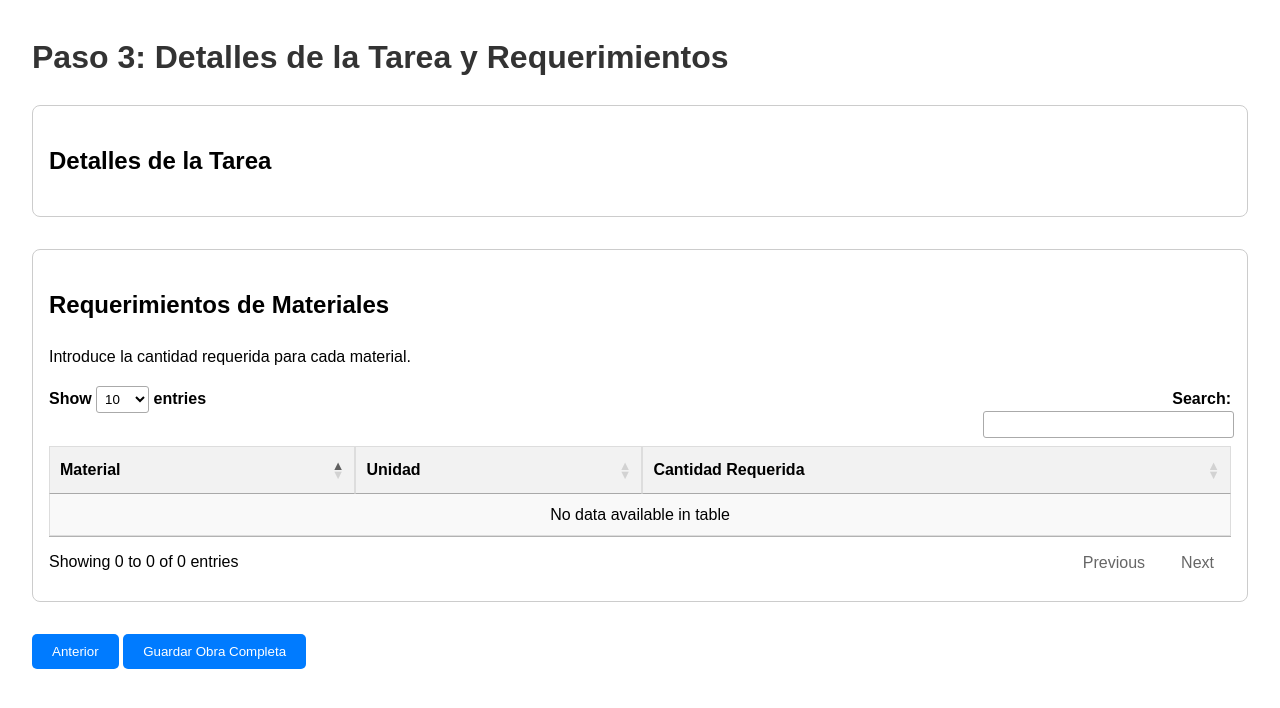
After one commit to leanderperez/cbt, a Django app: template templates/project_app/wizard_step_tarea.html in a window 1280 px wide. The commit adds this page. Shown: the top 708 px of the page. Run offline with Django 3.2, Linux system fonts and the light colour scheme; the template is opened without the code that fills it, so the values that code supplies are empty; some libraries are stand-ins or nearby versions.

Commit message:
integración con el wizard

```diff
--- a/app/forms.py
+++ b/app/forms.py
@@ -38,8 +38,8 @@ class TareaForm(forms.ModelForm):
             'fecha_fin_estimada', 'costo_mano_de_obra'
         ]
         widgets = {
-            'fecha_inicio': forms.DateTimeInput(attrs={'type': 'datetime-local'}),
-            'fecha_fin_estimada': forms.DateTimeInput(attrs={'type': 'datetime-local'}),
+            'fecha_inicio': forms.DateTimeInput(attrs={'type': 'date'}),
+            'fecha_fin_estimada': forms.DateTimeInput(attrs={'type': 'date'}),
         }
 
 class TareaUpdateProgressForm(forms.ModelForm):
@@ -66,6 +66,7 @@ RequerimientoMaterialFormSet = inlineformset_factory(
     extra=1,
     can_delete=True
 )
+
 """
 AsignacionMaterialFormSet = inlineformset_factory(
     Tarea,
--- a/app/models.py
+++ b/app/models.py
@@ -98,8 +98,8 @@ class Tarea(models.Model):
     nombre = models.CharField(max_length=200, verbose_name="Nombre de la Tarea")
     fase = models.ForeignKey(Fase, on_delete=models.CASCADE, verbose_name="Fase")
     descripcion = models.TextField(blank=True, verbose_name="Descripción")
-    fecha_inicio = models.DateTimeField(verbose_name="Fecha y Hora de Inicio")
-    fecha_fin_estimada = models.DateTimeField(verbose_name="Fecha Fin Estimada")
+    fecha_inicio = models.DateField(verbose_name="Fecha y Hora de Inicio")
+    fecha_fin_estimada = models.DateField(verbose_name="Fecha Fin Estimada")
     costo_mano_de_obra = models.DecimalField(
         max_digits=10, decimal_places=2,
         null=True, blank=True,
--- a/cbt/settings.py
+++ b/cbt/settings.py
@@ -27,6 +27,7 @@ INSTALLED_APPS = [
     'django.contrib.messages',
     'django.contrib.staticfiles',
     'app',
+    'formtools'
 ]
 
 MIDDLEWARE = [
--- a/templates/project_app/gantt_chart.html
+++ b/templates/project_app/gantt_chart.html
@@ -9,7 +9,7 @@
 {% block content %}
 
 
-    <div class="gantt-container">
+    <div class="gantt-container-1">
         <h2 class="title"> {{ obra_nombre }} - Project</h2>
         <svg id="gantt-chart"></svg>
     </div>
--- a/templates/project_app/obra_detail.html
+++ b/templates/project_app/obra_detail.html
@@ -100,6 +100,7 @@
                         {{ tarea.porcentaje_avance|floatformat:2 }}%
                     </div>
                 </div>
+                <a href="{% url 'tarea-edit-materials' pk=tarea.pk %}" class="btn">Editar Materiales</a>
             </div>
             {% endfor %}
         </div>
--- a/templates/project_app/obra_list.html
+++ b/templates/project_app/obra_list.html
@@ -38,7 +38,7 @@
     </table>
 </div>
 <div style="margin-left: 15px;">
-    <a href="{% url 'obra-create' %}" class="btn">Iniciar Nueva Obra</a>
+    <a href="{% url 'obra-wizard-create' %}" class="btn">Iniciar Nueva Obra</a>
 </div>
 
 
--- /dev/null
+++ b/templates/project_app/wizard_step_tarea.html
@@ -0,0 +1,126 @@
+<!DOCTYPE html>
+<html lang="es">
+<head>
+    <meta charset="UTF-8">
+    <meta name="viewport" content="width=device-width, initial-scale=1.0">
+    <title>Crear Tarea (Paso 3 de 3)</title>
+    <link rel="stylesheet" type="text/css" href="https://cdn.datatables.net/1.11.5/css/jquery.dataTables.css">
+    <style>
+        body { font-family: sans-serif; margin: 2em; line-height: 1.6; }
+        h1 { color: #333; }
+        form { margin-top: 1em; }
+        .form-section {
+            margin-bottom: 2em;
+            padding: 1em;
+            border: 1px solid #ccc;
+            border-radius: 8px;
+        }
+        .form-section label {
+            display: block;
+            margin-bottom: 0.5em;
+            font-weight: bold;
+        }
+        .form-section input, .form-section textarea {
+            width: 100%;
+            padding: 8px;
+            box-sizing: border-box;
+            border: 1px solid #ccc;
+            border-radius: 4px;
+        }
+        .btn-container {
+            margin-top: 1em;
+        }
+        .btn {
+            display: inline-block;
+            padding: 10px 20px;
+            background-color: #007bff;
+            color: white;
+            text-decoration: none;
+            border-radius: 5px;
+            border: none;
+            cursor: pointer;
+        }
+        .btn:hover { background-color: #0056b3; }
+        .materials-table-container {
+            margin-top: 2em;
+        }
+        table {
+            width: 100%;
+            border-collapse: collapse;
+            margin-top: 1em;
+        }
+        th, td {
+            border: 1px solid #ddd;
+            padding: 8px;
+            text-align: left;
+        }
+        th { background-color: #f2f2f2; }
+    </style>
+</head>
+<body>
+    <h1>Paso 3: Detalles de la Tarea y Requerimientos</h1>
+
+    <form method="post">
+        {% csrf_token %}
+        {{ wizard.management_form }}
+
+        <div class="form-section">
+            <h2>Detalles de la Tarea</h2>
+            {% for field in form %}
+                <p>
+                    <label for="{{ field.id_for_label }}">{{ field.label }}</label>
+                    {{ field }}
+                </p>
+            {% endfor %}
+        </div>
+
+        <div class="form-section materials-table-container">
+            <h2>Requerimientos de Materiales</h2>
+            <p>Introduce la cantidad requerida para cada material.</p>
+            <table id="materialsTable" class="display">
+                <thead>
+                    <tr>
+                        <th>Material</th>
+                        <th>Unidad</th>
+                        <th>Cantidad Requerida</th>
+                    </tr>
+                </thead>
+                <tbody>
+                    {% for material in materiales %}
+                        <tr>
+                            <td>{{ material.nombre }}</td>
+                            <td>{{ material.unidad }}</td>
+                            <td>
+                                <input type="number"
+                                       step="0.01"
+                                       name="material-quantity-{{ material.pk }}"
+                                       min="0">
+                            </td>
+                        </tr>
+                    {% endfor %}
+                </tbody>
+            </table>
+        </div>
+
+        <div class="btn-container">
+            <button name="wizard_goto_step" type="submit" value="{{ wizard.steps.prev }}" class="btn">Anterior</button>
+            <input type="submit" value="Guardar Obra Completa" class="btn">
+        </div>
+    </form>
+
+    <script src="https://code.jquery.com/jquery-3.6.0.min.js"></script>
+    <script type="text/javascript" charset="utf8" src="https://cdn.datatables.net/1.11.5/js/jquery.dataTables.js"></script>
+    <script>
+        $(document).ready(function() {
+            $('#materialsTable').DataTable({
+                "language": {
+                    "url": "https://cdn.datatables.net/plug-ins/1.11.5/i18n/es-ES.json"
+                },
+                "paging": true,
+                "searching": true,
+                "info": true
+            });
+        });
+    </script>
+</body>
+</html>
```
Also changed, not shown: app/static/css/style.css (+26 -4 lines), app/templatetags/my_custom_tags.py (added, +8 -0 lines), app/urls.py (+13 -1 lines), app/views.py (+92 -0 lines), templates/project_app/wizard_step_fase.html (added, +61 -0 lines), templates/project_app/wizard_step_obra.html (added, +60 -0 lines), app/migrations/0001_initial.py (deleted).
